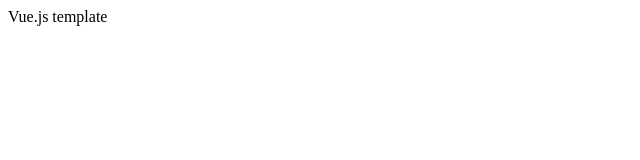
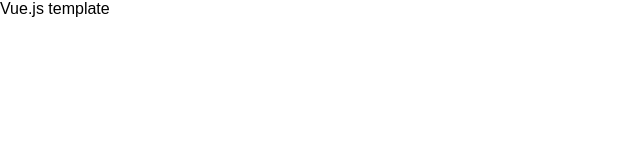
Before and after one commit to bitwise-technology/frontend-vuejs-boilerplate, a Vue app: page / in a window 1280 px wide. Shown: the top 160 px of the page, without its empty margins (0-640 px from the left). Built offline with nearby package versions, Linux system fonts and the light colour scheme.

Commit message:
feat: apply some global css

```diff
--- a/src/App.vue
+++ b/src/App.vue
@@ -1,10 +1,3 @@
 <template>
   <RouterView />
 </template>
-
-<style scoped>
-* {
-  margin: 0;
-  padding: 0;
-}
-</style>
--- /dev/null
+++ b/src/assets/main.css
@@ -0,0 +1,18 @@
+* {
+  margin: 0;
+  padding: 0;
+}
+
+html {
+  height: 100%;
+}
+
+body {
+  height: 100%;
+  font-family: sans-serif;
+}
+
+#app {
+  height: 100%;
+  width: 100%;
+}
--- a/src/main.ts
+++ b/src/main.ts
@@ -3,6 +3,8 @@
 
 import App from "./App.vue";
 import router from "./router";
+
+import "./assets/main.css";
 
 const app = createApp(App);
 
```
